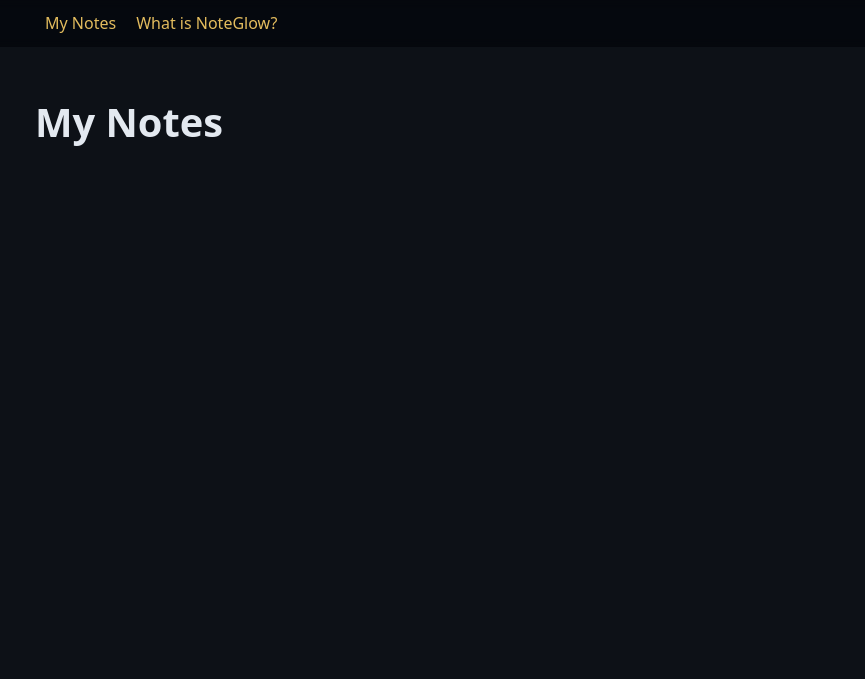
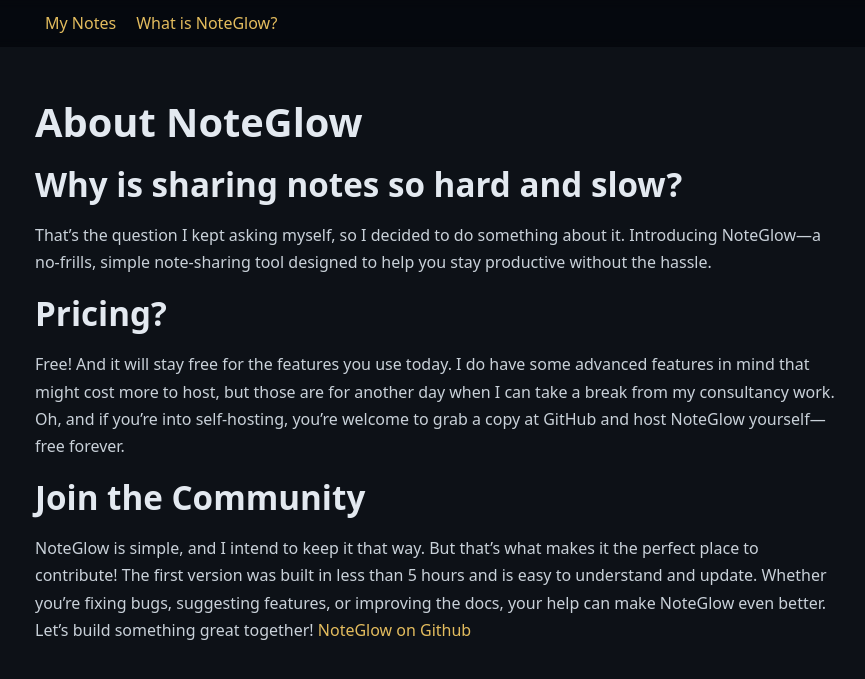
Before and after one commit to MartinBaunWorld/NoteGlow, a Django app: page /about in a window 1280 px wide. Shown: the top 679 px of the page, without its empty margins (205-1070 px from the left). Run offline with Django 5.2, Linux system fonts and the light colour scheme; parts of the project's set-up code (start-up, migrations or seed data) failed here and were passed over.

Commit message:
about and favicon

```diff
--- a/templates/about.html
+++ b/templates/about.html
@@ -3,7 +3,26 @@
 {% block content %}
     <main id="main">
 	<div>
-		<h1>My Notes</h1>
+		<h1>About NoteGlow</h1>
+		<h2>Why is sharing notes so hard and slow?</h2>
+		<p>
+			That’s the question I kept asking myself, so I decided to do something about it.
+			Introducing NoteGlow—a no-frills, simple note-sharing tool designed to help you stay productive without the hassle.
+		</p>
+
+		<h2>Pricing?</h2>
+		<p>
+			Free! And it will stay free for the features you use today.
+			I do have some advanced features in mind that might cost more to host, but those are for another day when I can take a break from my consultancy work.
+			Oh, and if you’re into self-hosting, you’re welcome to grab a copy at GitHub and host NoteGlow yourself—free forever.
+		</p>
+
+		<h2>Join the Community</h2>
+		<p>
+			NoteGlow is simple, and I intend to keep it that way. But that’s what makes it the perfect place to contribute! The first version was built in less than 5 hours and is easy to understand and update. Whether you’re fixing bugs, suggesting features, or improving the docs, your help can make NoteGlow even better. Let’s build something great together!
+			<a href="https://github.com/MartinBaunWorld/NoteGlow">NoteGlow on Github</a>
+		</p>
+
 	</div>
     </main>
 {% endblock %}
--- a/templates/base.html
+++ b/templates/base.html
@@ -8,6 +8,13 @@
 	<link rel="stylesheet" href="{% static '/theme.css' %}">
 	<link rel="stylesheet" href="{% static '/css/base.css' %}">
 	<script src="{% static 'htmx.js' %}"></script>
+	<link rel="icon" type="image/png" href="{% static '/fav/favicon-96x96.png' %}" sizes="96x96" />
+	<link rel="icon" type="image/svg+xml" href="{% static '/fav/favicon.svg' %}" />
+	<link rel="shortcut icon" href="{% static '/fav/favicon.ico' %}" />
+	<link rel="apple-touch-icon" sizes="180x180" href="{% static '/fav/apple-touch-icon.png' %}" />
+	<meta name="apple-mobile-web-app-title" content="NoteGlow" />
+	<link rel="manifest" href="{% static '/fav/site.webmanifest' %}" />
+
 </head>
 <body>
     {% include 'nav.html' %}
```
Also changed, not shown: static/fav/apple-touch-icon.png (added), static/fav/favicon-96x96.png (added), static/fav/favicon.ico (added), static/fav/favicon.svg (added), static/fav/site.webmanifest (added), static/fav/web-app-manifest-192x192.png (added), static/fav/web-app-manifest-512x512.png (added). Lines whose indentation alone changed are shown as unchanged.
